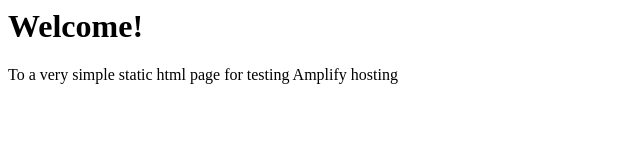
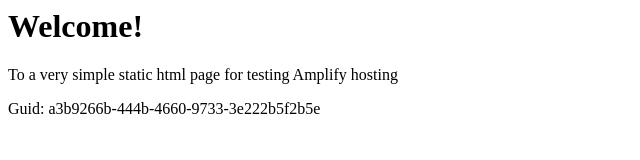
Before and after one commit to aws-aemilia-icn/Github-PR-Commit-Integration-Test-DoNotTouch-v1-prod-ap-northeast-2, a website: page src/index.html in a window 1280 px wide. Shown: the whole page, without its empty margins (0-640 px from the left). Drawn offline with Linux system fonts and the light colour scheme.

Commit message:
commit from integ tests

```diff
--- a/src/index.html
+++ b/src/index.html
@@ -1,3 +1,5 @@
+
+
 <html lang="en">
 
 <head>
@@ -10,6 +12,6 @@
 <body>
     <h1>Welcome!</h1>
     <p>To a very simple static html page for testing Amplify hosting</p>
-</body>
+    <p>Guid: a3b9266b-444b-4660-9733-3e222b5f2b5e</p></body>
 
 </html>
```
